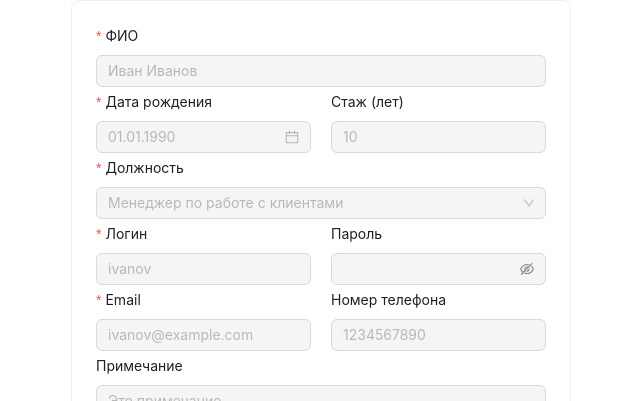
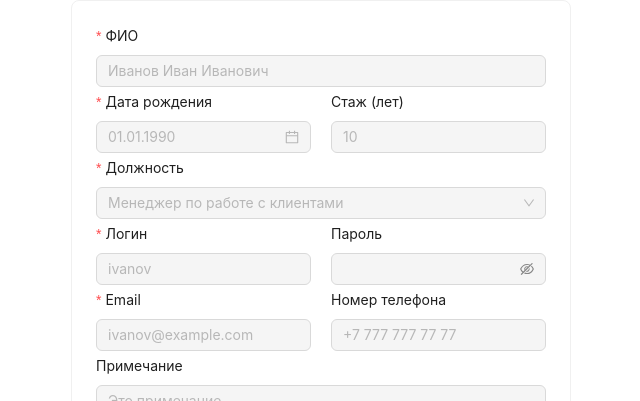
Before and after one commit to mycodetherapy/antd-form, a React (Create React App) app: page / in a window 1280 px wide. Shown: the top 401 px of the page, without its empty margins (319-959 px from the left). Built offline with nearby package versions, Linux system fonts and the light colour scheme.

Commit message:
Add rollback to previous values

```diff
--- a/src/components/AdForm.tsx
+++ b/src/components/AdForm.tsx
@@ -20,31 +20,30 @@ const { Option } = Select;
 
 interface FormValues {
   fullName: string;
-  birthDate: moment.Moment | null;
-  experience: number | null;
+  birthDate: moment.Moment;
+  experience?: number;
   position: string;
   username: string;
   password?: string;
   email: string;
-  phoneNumber?: string;
+  phoneNumber: string;
   notes?: string;
 }
 
 const AdForm: React.FC = () => {
   const [form] = Form.useForm<FormInstance<FormValues>>();
-  const [editing, setEditing] = useState(false);
-
-  const initialValues: FormValues = {
-    fullName: 'Иван Иванов',
+  const [editing, setEditing] = useState<boolean>(false);
+  const [lastSavedValues, setLastSavedValues] = useState({
+    fullName: 'Иванов Иван Иванович',
     birthDate: moment('1990-01-01'),
     experience: 10,
     position: 'Менеджер по работе с клиентами',
     username: 'ivanov',
     password: '',
     email: 'ivanov@example.com',
-    phoneNumber: '1234567890',
+    phoneNumber: '+7 777 777 77 77',
     notes: 'Это примечание.',
-  };
+  });
 
   const toggleEdit = () => {
     if (editing) {
@@ -56,8 +55,8 @@ const AdForm: React.FC = () => {
   const onSave = () => {
     form
       .validateFields()
-      .then((values) => {
-        console.log('Saved values:', values);
+      .then((values: any) => {
+        setLastSavedValues(values);
         setEditing(false);
         message.success('Данные сохранены!');
       })
@@ -67,7 +66,7 @@ const AdForm: React.FC = () => {
   };
 
   const onCancel = () => {
-    form.setFieldsValue({});
+    form.resetFields();
     setEditing(false);
   };
 
@@ -75,7 +74,7 @@ const AdForm: React.FC = () => {
     <Card className='form-wrap'>
       <Form
         form={form}
-        initialValues={initialValues}
+        initialValues={lastSavedValues}
         layout='vertical'
         disabled={!editing}
         className='form'
--- a/src/components/styles.css
+++ b/src/components/styles.css
@@ -35,4 +35,5 @@
 
 .button-wrap {
   margin-top: 16px;
+  gap: 16px;
 }
```
